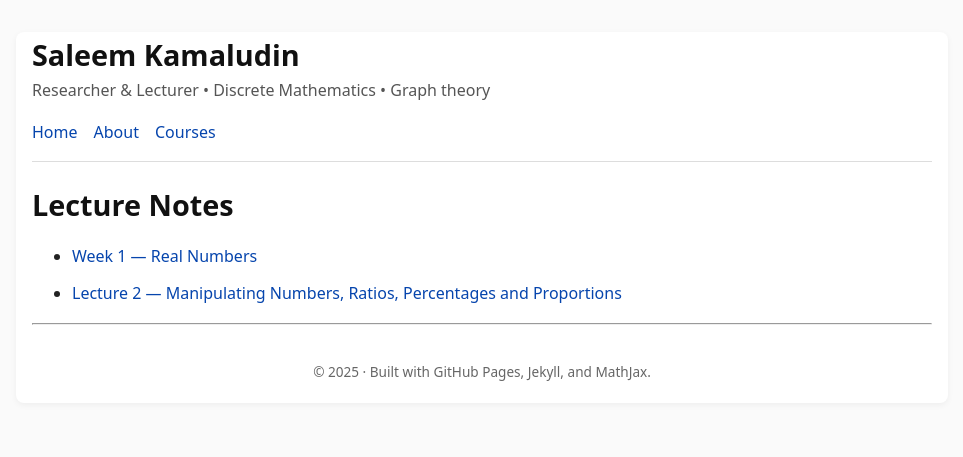
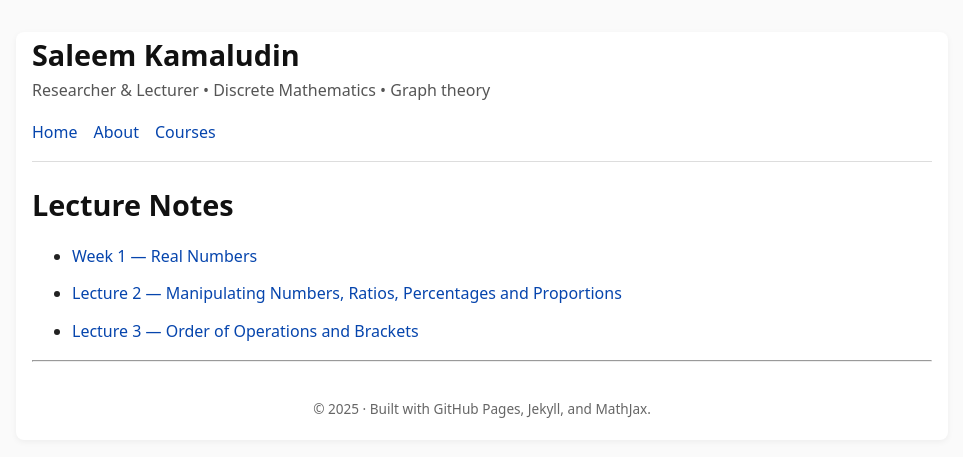
Before and after one commit to SaleemKamaludin/SaleemKamaludin.github.io, a Jekyll site: the page built from courses/math-1115/lecture-notes/index.md, in a window 1280 px wide. Shown: the top 457 px of the page, without its empty margins (158-1121 px from the left). Built offline with Jekyll 4.4.1, drawn with Linux system fonts in a browser that asks for light colours.

Commit message:
Update index.md

```diff
--- a/courses/math-1115/lecture-notes/index.md
+++ b/courses/math-1115/lecture-notes/index.md
@@ -9,3 +9,5 @@ permalink: /courses/math-1115/lecture-notes/
 - [Week 1 — Real Numbers]({{ '/courses/math-1115/lecture-notes/week-1/' | relative_url }})
 
 - [Lecture 2 — Manipulating Numbers, Ratios, Percentages and Proportions]({{ '/courses/math-1115/lecture-notes/lecture2/' | relative_url }})
+
+-  [Lecture 3 — Order of Operations and Brackets]({{ '/courses/math-1115/lecture-notes/lecture3/' | relative_url }})
```
